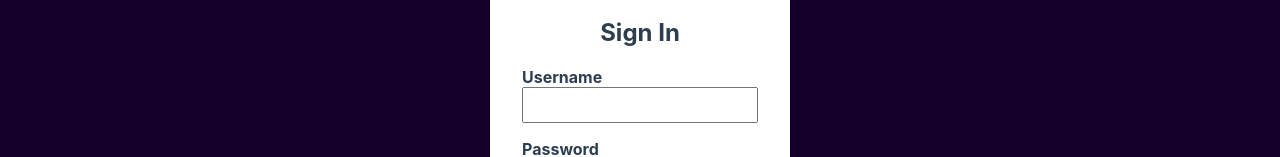
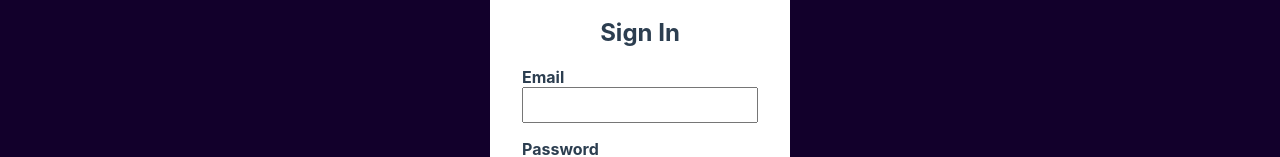
Before and after one commit to laurianesablon/Openclassrooms-Projet-11, a React (Create React App) app in the folder frontend/: page /login in a window 1280 px wide. Shown: the part 226-383 px from the top of the page. Built offline with nearby package versions, Linux system fonts and the light colour scheme.

Commit message:
changements erreur

```diff
--- a/frontend/src/pages/connexion.js
+++ b/frontend/src/pages/connexion.js
@@ -10,7 +10,7 @@ function Connexion() {
   const dispatch = useDispatch();
   const [email, setEmail] = useState("");
   const [password, setPassword] = useState("");
-  const [response, setResponse] = useState(""); // Add this line
+  const [response, setResponse] = useState("");
   const message = useSelector((state) => state.errorMessage.message);
   console.log(useSelector((state) => state.errorMessage))
 
@@ -27,10 +27,10 @@ function Connexion() {
           <h1>Sign In</h1>
           <form onSubmit={handleFetchData}>
             <div className="input-wrapper">
-              <label htmlFor="username">Username</label>
+              <label htmlFor="email">Email</label>
               <input
                 type="text"
-                id="username"
+                id="email"
                 value={email}
                 onChange={(e) => setEmail(e.target.value)}
                 className={
```
